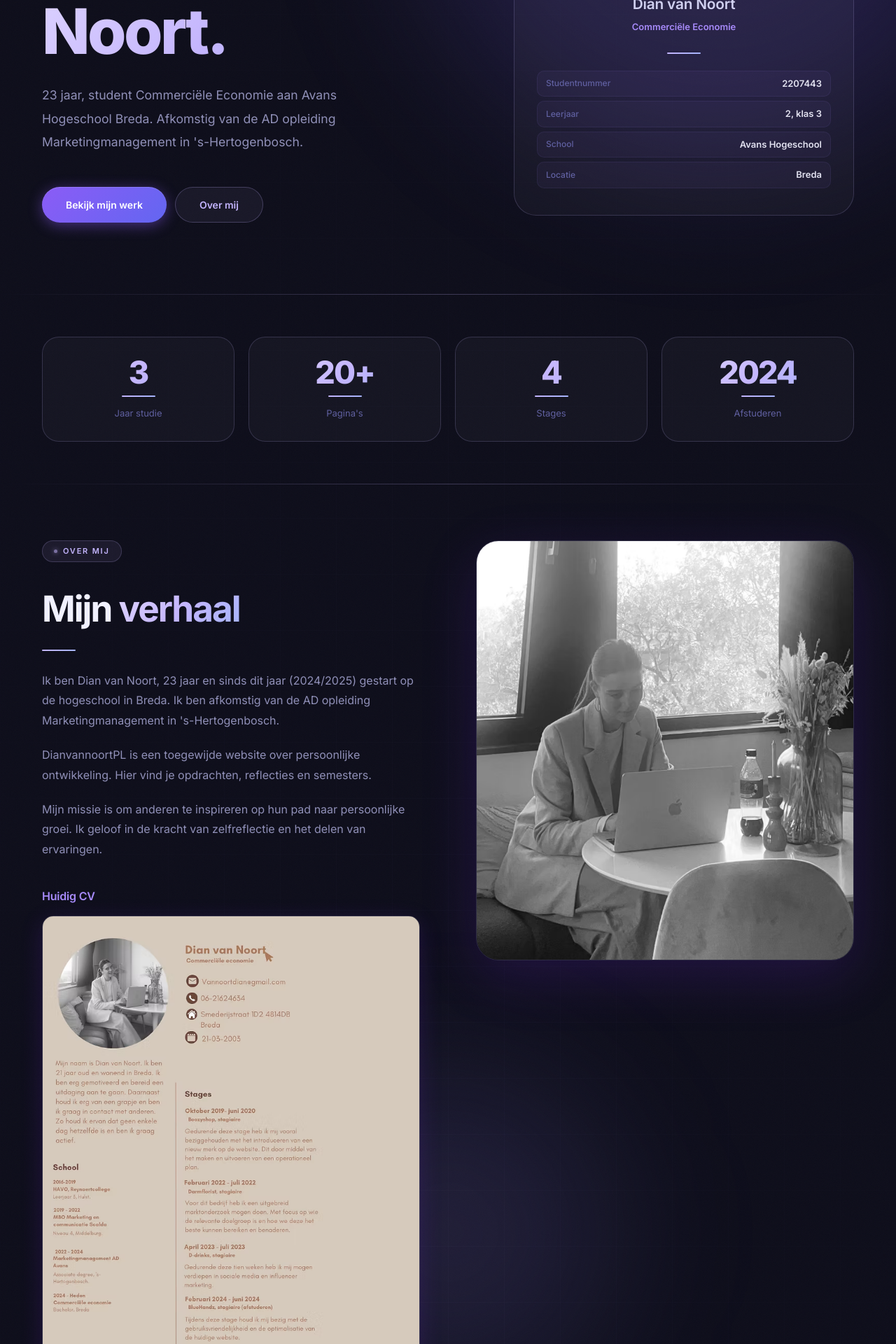
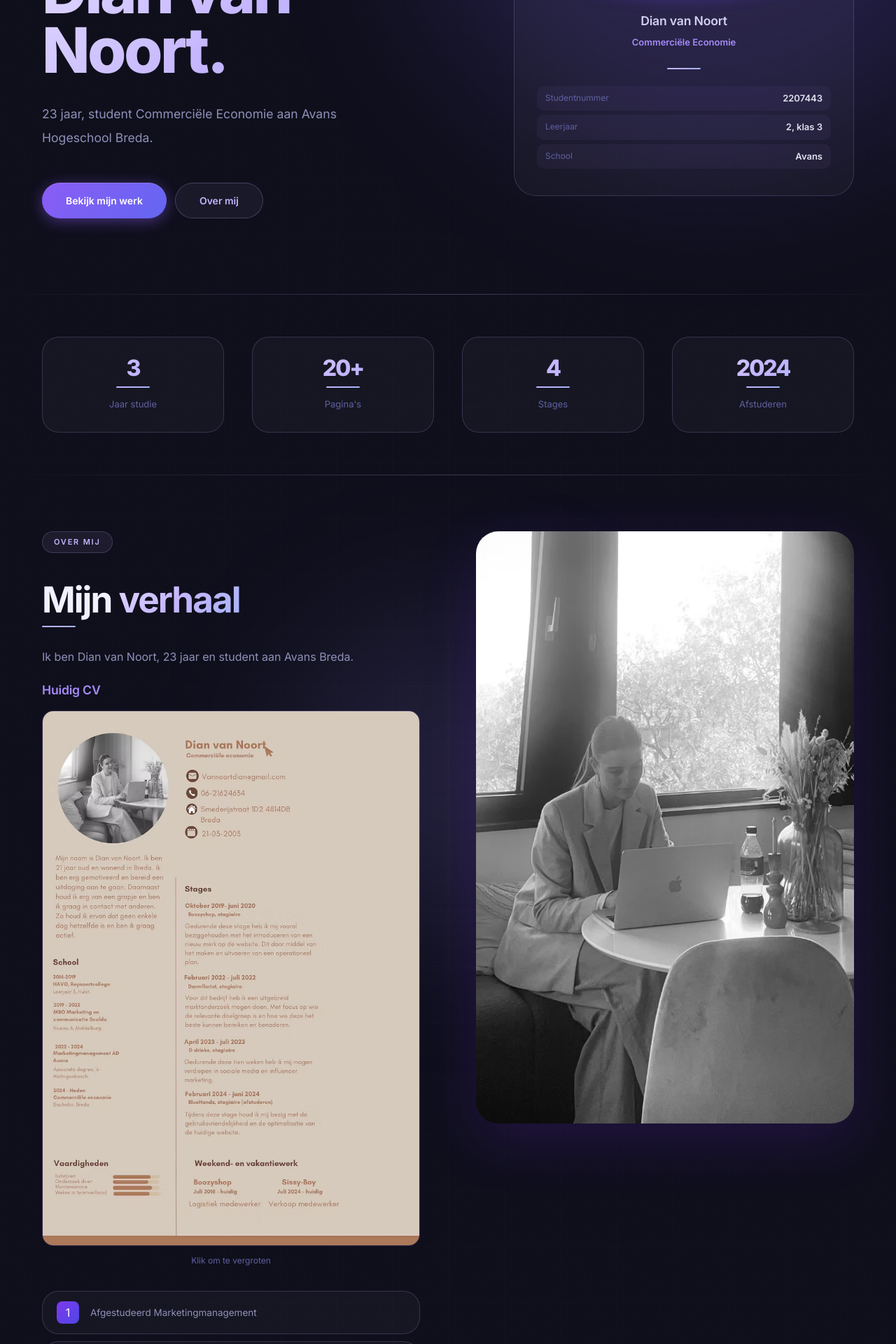
Before and after one commit to Alsalloum-Yazan/mijn-site, a Next.js app: page / in a window 1280 px wide. Shown: the part 380-2300 px from the top of the page at 70% size. Built offline with nearby package versions, Linux system fonts and the light colour scheme.

Commit message:
home page update

```diff
--- a/app/page.tsx
+++ b/app/page.tsx
@@ -6,22 +6,45 @@ export default function Home() {
 
   return (
     <main>
+      {/* RESPONSIVE CSS */}
+      <style jsx global>{`
+        .responsive-grid {
+          display: grid;
+          gap: 40px;
+          grid-template-columns: 1fr; /* Mobiel eerst */
+        }
+        @media (min-width: 992px) {
+          .responsive-grid.hero { grid-template-columns: 1.1fr 0.9fr; gap: 80px; }
+          .responsive-grid.stats { grid-template-columns: repeat(4, 1fr); }
+          .responsive-grid.about { grid-template-columns: 1fr 1fr; gap: 80px; }
+          .responsive-grid.three-col { grid-template-columns: repeat(3, 1fr); }
+        }
+        @media (min-width: 600px) and (max-width: 991px) {
+          .responsive-grid.stats { grid-template-columns: repeat(2, 1fr); }
+          .responsive-grid.three-col { grid-template-columns: repeat(2, 1fr); }
+        }
+        .mobile-hide { display: block; }
+        @media (max-width: 991px) {
+          .mobile-hide { display: none; }
+          .section { padding-top: 60px !important; padding-bottom: 60px !important; }
+          h1 { fontSize: 2.5rem !important; }
+        }
+      `}</style>
 
       {/* CV MODAL */}
       {cvOpen && (
-        <div onClick={() => setCvOpen(false)} style={{ position: "fixed", inset: 0, zIndex: 9999, background: "rgba(0,0,0,0.9)", backdropFilter: "blur(12px)", display: "flex", alignItems: "center", justifyContent: "center", padding: "24px" }}>
+        <div onClick={() => setCvOpen(false)} style={{ position: "fixed", inset: 0, zIndex: 9999, background: "rgba(0,0,0,0.9)", backdropFilter: "blur(12px)", display: "flex", alignItems: "center", justifyContent: "center", padding: "20px" }}>
           <div onClick={e => e.stopPropagation()} style={{ position: "relative", maxWidth: "800px", width: "100%" }}>
-            <button onClick={() => setCvOpen(false)} style={{ position: "absolute", top: "-48px", right: "0", background: "rgba(167,139,250,0.15)", border: "1px solid rgba(167,139,250,0.3)", borderRadius: "50%", width: "36px", height: "36px", color: "#a78bfa", fontSize: "18px", cursor: "pointer", display: "flex", alignItems: "center", justifyContent: "center" }}>×</button>
-            <img src="/home/cv.png" alt="CV Dian van Noort" style={{ width: "100%", borderRadius: "16px", boxShadow: "0 32px 80px rgba(0,0,0,0.6)" }} />
+            <button onClick={() => setCvOpen(false)} style={{ position: "absolute", top: "-55px", right: "0", background: "rgba(167,139,250,0.2)", border: "1px solid rgba(167,139,250,0.3)", borderRadius: "50%", width: "44px", height: "44px", color: "white", fontSize: "24px", cursor: "pointer", display: "flex", alignItems: "center", justifyContent: "center" }}>×</button>
+            <img src="/home/cv.png" alt="CV" style={{ width: "100%", height: "auto", borderRadius: "12px", boxShadow: "0 32px 80px rgba(0,0,0,0.6)" }} />
           </div>
         </div>
       )}
 
       {/* ===== HERO ===== */}
-      <section className="section" style={{ minHeight: "100vh", paddingTop: "120px" }}>
+      <section className="section" style={{ minHeight: "100vh", paddingTop: "120px", paddingBottom: "60px" }}>
         <div className="container">
-          <div style={{ display: "grid", gridTemplateColumns: "1.1fr 0.9fr", gap: "80px", alignItems: "center" }}>
-
+          <div className="responsive-grid hero" style={{ alignItems: "center" }}>
             <div className="reveal-left">
               <div className="badge" style={{ marginBottom: "32px" }}>
                 <span className="badge-dot" />
@@ -31,7 +54,6 @@ export default function Home() {
               <h1 className="g-text" style={{ marginBottom: "32px" }}>Dian van Noort.</h1>
               <p style={{ fontSize: "1.1rem", maxWidth: "480px", marginBottom: "48px", lineHeight: "1.9" }}>
                 23 jaar, student Commerciële Economie aan Avans Hogeschool Breda.
-                Afkomstig van de AD opleiding Marketingmanagement in 's-Hertogenbosch.
               </p>
               <div style={{ display: "flex", gap: "12px", flexWrap: "wrap" }}>
                 <a href="/jaar-4" className="btn">Bekijk mijn werk</a>
@@ -43,25 +65,23 @@ export default function Home() {
               <div className="glow-card tilt" style={{ padding: "32px", borderRadius: "32px", textAlign: "center" }}>
                 <div style={{ position: "relative", marginBottom: "24px" }}>
                   <div style={{ position: "absolute", inset: "-4px", borderRadius: "50%", background: "linear-gradient(135deg, #7c3aed, #4f46e5)", opacity: 0.4, filter: "blur(12px)" }} />
-                  <img src="/home/dian.png" alt="Dian van Noort" style={{ width: "160px", height: "160px", borderRadius: "50%", objectFit: "cover", margin: "0 auto", display: "block", border: "3px solid rgba(167,139,250,0.3)", position: "relative" }} />
+                  <img src="/home/dian.png" alt="Dian" style={{ width: "140px", height: "140px", borderRadius: "50%", objectFit: "cover", margin: "0 auto", display: "block", position: "relative", border: "3px solid rgba(167,139,250,0.3)" }} />
                 </div>
-                <h3 style={{ marginBottom: "6px", fontSize: "1.3rem" }}>Dian van Noort</h3>
+                <h3 style={{ marginBottom: "6px" }}>Dian van Noort</h3>
                 <p style={{ fontSize: "13px", color: "#a78bfa", fontWeight: 600, marginBottom: "24px" }}>Commerciële Economie</p>
                 <div className="divider" style={{ margin: "0 auto 24px" }} />
                 {[
                   { label: "Studentnummer", value: "2207443" },
                   { label: "Leerjaar", value: "2, klas 3" },
-                  { label: "School", value: "Avans Hogeschool" },
-                  { label: "Locatie", value: "Breda" },
+                  { label: "School", value: "Avans" },
                 ].map((item, i) => (
-                  <div key={i} style={{ display: "flex", justifyContent: "space-between", alignItems: "center", padding: "8px 12px", background: "rgba(167,139,250,0.05)", borderRadius: "10px", marginBottom: "6px", border: "1px solid rgba(167,139,250,0.08)" }}>
-                    <span style={{ fontSize: "12px", color: "#6060a0", fontWeight: 500 }}>{item.label}</span>
+                  <div key={i} style={{ display: "flex", justifyContent: "space-between", padding: "8px 12px", background: "rgba(167,139,250,0.05)", borderRadius: "10px", marginBottom: "6px" }}>
+                    <span style={{ fontSize: "12px", color: "#6060a0" }}>{item.label}</span>
                     <span style={{ fontSize: "13px", fontWeight: 600, color: "#e2e2f0" }}>{item.value}</span>
                   </div>
                 ))}
               </div>
             </div>
-
           </div>
         </div>
       </section>
@@ -69,17 +89,17 @@ export default function Home() {
       <div className="glow-line" />
 
       {/* ===== STATS ===== */}
-      <section className="section" style={{ paddingTop: "60px", paddingBottom: "60px" }}>
+      <section className="section" style={{ padding: "60px 0" }}>
         <div className="container">
-          <div style={{ display: "grid", gridTemplateColumns: "repeat(4, 1fr)", gap: "20px" }}>
+          <div className="responsive-grid stats">
             {[
               { num: "3", label: "Jaar studie" },
               { num: "20+", label: "Pagina's" },
               { num: "4", label: "Stages" },
               { num: "2024", label: "Afstuderen" },
             ].map((s, i) => (
-              <div key={i} className="glow-card reveal" style={{ padding: "28px 24px", textAlign: "center", transitionDelay: String(i * 80) + "ms" }}>
-                <div className="stat-num g-text">{s.num}</div>
+              <div key={i} className="glow-card" style={{ padding: "28px 24px", textAlign: "center" }}>
+                <div className="stat-num g-text" style={{ fontSize: "2rem", fontWeight: "800" }}>{s.num}</div>
                 <div className="divider" style={{ margin: "10px auto 12px" }} />
                 <p style={{ fontSize: "13px", color: "#6060a0" }}>{s.label}</p>
               </div>
@@ -91,196 +111,61 @@ export default function Home() {
       <div className="glow-line" />
 
       {/* ===== OVER MIJ ===== */}
-      <section id="over-mij" className="section">
+      <section id="over-mij" className="section" style={{ padding: "80px 0" }}>
         <div className="container">
-          <div style={{ display: "grid", gridTemplateColumns: "1fr 1fr", gap: "80px", alignItems: "start" }}>
+          <div className="responsive-grid about" style={{ alignItems: "start" }}>
+            <div className="reveal-left">
+              <div className="badge" style={{ marginBottom: "28px" }}>Over mij</div>
+              <h2>Mijn <span className="g-text">verhaal</span></h2>
+              <div className="divider" style={{ marginBottom: "28px" }} />
+              <p style={{ marginBottom: "20px" }}>Ik ben Dian van Noort, 23 jaar en student aan Avans Breda.</p>
 
-            <div className="reveal-left">
-              <div className="badge" style={{ marginBottom: "28px" }}>
-                <span className="badge-dot" />
-                Over mij
+              <h3 style={{ marginBottom: "16px", color: "#a78bfa" }}>Huidig CV</h3>
+              <div style={{ position: "relative", cursor: "pointer" }} onClick={() => setCvOpen(true)}>
+                <img src="/home/cv.png" alt="CV" style={{ width: "100%", borderRadius: "16px", border: "1px solid rgba(167,139,250,0.2)" }} />
               </div>
-              <h2 style={{ marginBottom: "20px" }}>Mijn <span className="g-text">verhaal</span></h2>
-              <div className="divider" style={{ marginBottom: "28px" }} />
-              <p style={{ marginBottom: "20px" }}>
-                Ik ben Dian van Noort, 23 jaar en sinds dit jaar (2024/2025) gestart op de hogeschool in Breda.
-                Ik ben afkomstig van de AD opleiding Marketingmanagement in 's-Hertogenbosch.
-              </p>
-              <p style={{ marginBottom: "20px" }}>
-                DianvannoortPL is een toegewijde website over persoonlijke ontwikkeling. Hier vind je opdrachten, reflecties en semesters.
-              </p>
-              <p style={{ marginBottom: "40px" }}>
-                Mijn missie is om anderen te inspireren op hun pad naar persoonlijke groei.
-                Ik geloof in de kracht van zelfreflectie en het delen van ervaringen.
-              </p>
-
-              <h3 style={{ marginBottom: "16px", fontSize: "1rem", color: "#a78bfa" }}>Huidig CV</h3>
-              <div style={{ position: "relative", cursor: "pointer", marginBottom: "8px" }} onClick={() => setCvOpen(true)}>
-                <img src="/home/cv.png" alt="CV Dian van Noort" style={{ width: "100%", borderRadius: "16px", boxShadow: "0 8px 32px rgba(109,40,217,0.2)", border: "1px solid var(--border)", display: "block" }} />
-                <div
-                  style={{ position: "absolute", inset: 0, background: "rgba(124,58,237,0.5)", borderRadius: "16px", display: "flex", alignItems: "center", justifyContent: "center", opacity: 0, transition: "opacity 0.3s" }}
-                  onMouseEnter={e => (e.currentTarget.style.opacity = "1")}
-                  onMouseLeave={e => (e.currentTarget.style.opacity = "0")}
-                >
-                  <div style={{ background: "rgba(255,255,255,0.15)", backdropFilter: "blur(10px)", borderRadius: "50px", padding: "10px 24px", fontWeight: 600, fontSize: "14px", color: "white", border: "1px solid rgba(255,255,255,0.2)" }}>
-                    Vergroot CV
-                  </div>
-                </div>
-              </div>
-              <p style={{ fontSize: "12px", color: "#4040a0", textAlign: "center", marginBottom: "32px" }}>Klik om te vergroten</p>
+              <p style={{ fontSize: "12px", textAlign: "center", margin: "10px 0 32px", color: "#6060a0" }}>Klik om te vergroten</p>
 
               <div style={{ display: "flex", flexDirection: "column", gap: "10px" }}>
-                {[
-                  { num: "1", text: "Afgestudeerd Marketingmanagement" },
-                  { num: "2", text: "Huidige school Commerciële Economie" },
-                  { num: "3", text: "Werkzaam bij Boozyshop en Sissy-Boy" },
-                  { num: "4", text: "Woon sinds 1 april 2024 in Breda" },
-                  { num: "5", text: "Allereerste stage in 2019" },
-                  { num: "6", text: "Momenteel 4 stages afgerond" },
-                ].map((item, i) => (
-                  <div key={i} className="glow-card reveal" style={{ padding: "14px 20px", display: "flex", alignItems: "center", gap: "16px", transitionDelay: String(i * 60) + "ms" }}>
-                    <div style={{ width: "32px", height: "32px", flexShrink: 0, background: "linear-gradient(135deg, #7c3aed, #4f46e5)", borderRadius: "10px", display: "flex", alignItems: "center", justifyContent: "center", fontSize: "13px", fontWeight: 800, color: "white" }}>{item.num}</div>
-                    <p style={{ fontSize: "13.5px", color: "#8080a0", margin: 0 }}>{item.text}</p>
+                {["Afgestudeerd Marketingmanagement", "Werkzaam bij Boozyshop", "4 stages afgerond"].map((text, i) => (
+                  <div key={i} className="glow-card" style={{ padding: "14px 20px", display: "flex", alignItems: "center", gap: "16px" }}>
+                    <div style={{ width: "32px", height: "32px", background: "linear-gradient(135deg, #7c3aed, #4f46e5)", borderRadius: "8px", display: "flex", alignItems: "center", justifyContent: "center", color: "white", flexShrink: 0 }}>{i + 1}</div>
+                    <p style={{ fontSize: "13.5px", margin: 0 }}>{text}</p>
                   </div>
                 ))}
               </div>
             </div>
 
-            <div className="reveal-right" style={{ position: "sticky", top: "140px" }}>
-              <div style={{ position: "relative" }}>
-                <div style={{ position: "absolute", inset: "-20px", background: "radial-gradient(circle, rgba(124,58,237,0.15), transparent 70%)", borderRadius: "50px" }} />
-                <img src="/home/dian.png" alt="Dian van Noort" style={{ width: "100%", borderRadius: "32px", objectFit: "cover", maxHeight: "600px", boxShadow: "0 24px 80px rgba(109,40,217,0.2)", border: "1px solid var(--border)", position: "relative" }} />
-              </div>
+            <div className="reveal-right mobile-hide" style={{ position: "sticky", top: "120px" }}>
+              <img src="/home/dian.png" alt="Dian" style={{ width: "100%", borderRadius: "32px", boxShadow: "0 24px 80px rgba(109,40,217,0.2)" }} />
             </div>
-
           </div>
         </div>
       </section>
 
       <div className="glow-line" />
 
-      {/* ===== POSTS ===== */}
-      <section className="section">
+      {/* ===== POSTS & JOURNEY ===== */}
+      <section className="section" style={{ padding: "80px 0" }}>
         <div className="container">
-          <div className="reveal" style={{ textAlign: "center", marginBottom: "64px" }}>
-            <div className="badge" style={{ marginBottom: "20px" }}>
-              <span className="badge-dot" />
-              Persoonlijke ontwikkeling
-            </div>
-            <h2>Recente <span className="g-text">opdrachten</span></h2>
-            <div className="divider" style={{ margin: "20px auto 0" }} />
-          </div>
-
-          <div style={{ display: "grid", gridTemplateColumns: "repeat(3, 1fr)", gap: "24px", marginBottom: "40px" }}>
-            {[
-              {
-                img: null,
-                title: "Persoonlijke ontwikkeling stage jaar 3",
-                text: "Vanaf mijn 1e leerjaar op het HBO heb ik mij beziggehouden met mijn eigen ontwikkeling...",
-                likes: 1, comments: 2,
-                link: "/posts/persoonlijke-ontwikkeling",
-                delay: 0
-              },
-              {
-                img: "/home/energie.png",
-                title: "Logboek - energie",
-                text: "Ik heb de oefening energie gedaan, aan de hand van verschillende situaties die zich hebben voorgedaan.",
-                likes: 1, comments: 0,
-                link: "/posts/logboek-energie",
-                delay: 120
-              },
-              {
-                img: "/home/levenslijn.png",
-                title: "Levenslijn oefening",
-                text: "Hieronder is mijn levenslijn weergegeven, vol met hoogte- en dieptepunten.",
-                likes: 2, comments: 2,
-                link: "/posts/levenslijn",
-                delay: 240
-              },
-            ].map((item, i) => (
-              <a key={i} href={item.link} className="glow-card reveal" style={{ textDecoration: "none", color: "inherit", display: "block", overflow: "hidden", borderRadius: "24px", transitionDelay: String(item.delay) + "ms" }}>
-                {item.img ? (
-                  <img src={item.img} alt={item.title} style={{ width: "100%", height: "180px", objectFit: "cover", display: "block" }} />
-                ) : (
-                  <div style={{ width: "100%", height: "120px", background: "linear-gradient(135deg, rgba(124,58,237,0.2), rgba(79,70,229,0.2))", display: "flex", alignItems: "center", justifyContent: "center" }}>
-                    <div style={{ width: "48px", height: "48px", background: "rgba(167,139,250,0.15)", border: "1px solid rgba(167,139,250,0.3)", borderRadius: "14px", display: "flex", alignItems: "center", justifyContent: "center", fontSize: "22px", fontWeight: 800, color: "#a78bfa" }}>P</div>
-                  </div>
-                )}
-                <div style={{ padding: "24px" }}>
-                  <p style={{ fontSize: "11px", color: "#a78bfa", fontWeight: 700, letterSpacing: "1.5px", textTransform: "uppercase", marginBottom: "10px" }}>dcymvannoort</p>
-                  <h3 style={{ marginBottom: "12px", fontSize: "1rem", lineHeight: "1.5" }}>{item.title}</h3>
-                  <p style={{ fontSize: "13.5px", marginBottom: "20px", lineHeight: "1.7" }}>{item.text}</p>
-                  <div style={{ display: "flex", gap: "16px", fontSize: "13px", color: "#4040a0", borderTop: "1px solid var(--border)", paddingTop: "16px" }}>
-                    <span>{"♥ " + item.likes}</span>
-                    <span>{"💬 " + item.comments}</span>
-                    <span style={{ marginLeft: "auto", color: "#a78bfa", fontWeight: 600 }}>Lees meer →</span>
-                  </div>
-                </div>
-              </a>
-            ))}
-          </div>
-
-          {/* LINK NAAR ALLE POSTS */}
-          <div className="reveal" style={{ textAlign: "center" }}>
-            <a href="/posts" className="btn-ghost" style={{ display: "inline-flex", alignItems: "center", gap: "10px", padding: "14px 40px" }}>
-              Bekijk alle opdrachten
-              <span style={{ fontSize: "18px" }}>→</span>
-            </a>
-          </div>
-
-        </div>
-      </section>
-
-      <div className="glow-line" />
-
-      {/* ===== JOURNEY ===== */}
-      <section className="section">
-        <div className="container">
-          <div className="reveal" style={{ textAlign: "center", marginBottom: "64px" }}>
-            <div className="badge" style={{ marginBottom: "20px" }}>
-              <span className="badge-dot" />
-              Studiejaren
-            </div>
-            <h2>Mijn <span className="g-text">journey</span></h2>
-            <div className="divider" style={{ margin: "20px auto 0" }} />
-          </div>
-          <div style={{ display: "grid", gridTemplateColumns: "repeat(3, 1fr)", gap: "24px" }}>
-            {[
-              { year: "4", title: "Jaar 4", sub: "Afstudeerjaar — 2024", text: "Reflecties, persoonlijke doelen, AI-protocol en eindpresentatie", link: "/jaar-4", delay: 0 },
-              { year: "3", title: "Jaar 3 | Stage", sub: "Stage jaar — 2023", text: "Stage ervaring, bedrijfsproducten, VLOG en bewijslasten", link: "/jaar-3", delay: 130 },
-              { year: "2", title: "Jaar 2", sub: "Tweede jaar — 2022", text: "Opdrachten, aquisitieset, persoonlijke doelen en reflecties", link: "/jaar-2", delay: 260 },
-            ].map((item, i) => (
-              <a key={i} href={item.link} className="flip-card reveal" style={{ transitionDelay: String(item.delay) + "ms" }}>
-                <div className="flip-inner">
-                  <div className="flip-front">
-                    <div style={{ width: "56px", height: "56px", background: "rgba(167,139,250,0.1)", border: "1px solid rgba(167,139,250,0.2)", borderRadius: "16px", display: "flex", alignItems: "center", justifyContent: "center", fontSize: "22px", fontWeight: 800, color: "#a78bfa", marginBottom: "20px" }}>{item.year}</div>
-                    <h3 style={{ marginBottom: "6px" }}>{item.title}</h3>
-                    <p style={{ fontSize: "12.5px", color: "#a78bfa", fontWeight: 600 }}>{item.sub}</p>
-                  </div>
-                  <div className="flip-back">
-                    <p style={{ fontSize: "13.5px", marginBottom: "20px", lineHeight: "1.7", color: "#c0c0e0" }}>{item.text}</p>
-                    <span style={{ color: "#a78bfa", fontWeight: 700, fontSize: "13px" }}>Bekijk meer →</span>
-                  </div>
-                </div>
-              </a>
+          <h2 style={{ textAlign: "center", marginBottom: "40px" }}>Recente <span className="g-text">opdrachten</span></h2>
+          <div className="responsive-grid three-col">
+            {/* Kaarten hier... */}
+            {[1, 2, 3].map((item) => (
+              <div key={item} className="glow-card" style={{ padding: "20px" }}>
+                <div style={{ height: "140px", background: "#1a1a2e", borderRadius: "12px", marginBottom: "15px" }}></div>
+                <h3 style={{ fontSize: "1.1rem" }}>Opdracht {item}</h3>
+                <p style={{ fontSize: "13px", color: "#6060a0" }}>Korte omschrijving van de opdracht...</p>
+              </div>
             ))}
           </div>
         </div>
       </section>
 
-      {/* ===== FOOTER ===== */}
-      <div className="glow-line" />
-      <footer style={{ position: "relative", zIndex: 1, textAlign: "center", padding: "60px 24px" }}>
-        <div style={{ position: "relative", display: "inline-block", marginBottom: "20px" }}>
-          <div style={{ position: "absolute", inset: "-8px", borderRadius: "50%", background: "radial-gradient(circle, rgba(124,58,237,0.4), transparent 70%)", filter: "blur(8px)" }} />
-          <img src="/home/dian.png" alt="Dian van Noort" style={{ width: "64px", height: "64px", borderRadius: "50%", objectFit: "cover", border: "2px solid rgba(167,139,250,0.4)", position: "relative" }} />
-        </div>
-        <h3 className="g-text" style={{ marginBottom: "16px", fontSize: "1.5rem" }}>Dian van Noort</h3>
-        <p style={{ fontSize: "13px", color: "#4040a0", marginBottom: "6px" }}>Studentnummer: 2207443 — Leerjaar 2, klas 3</p>
-        <p style={{ fontSize: "13px", color: "#4040a0", marginBottom: "6px" }}>Hogeschool Avans — Commerciële Economie — Breda</p>
-        <p style={{ fontSize: "13px", color: "#303060", marginTop: "24px" }}>Bedankt voor het lezen! :)</p>
+      <footer style={{ textAlign: "center", padding: "60px 24px", background: "rgba(0,0,0,0.2)" }}>
+        <h3 className="g-text">Dian van Noort</h3>
+        <p style={{ fontSize: "12px", opacity: 0.6 }}>© 2026 — Portfolio</p>
       </footer>
-
     </main>
   );
 }
```
